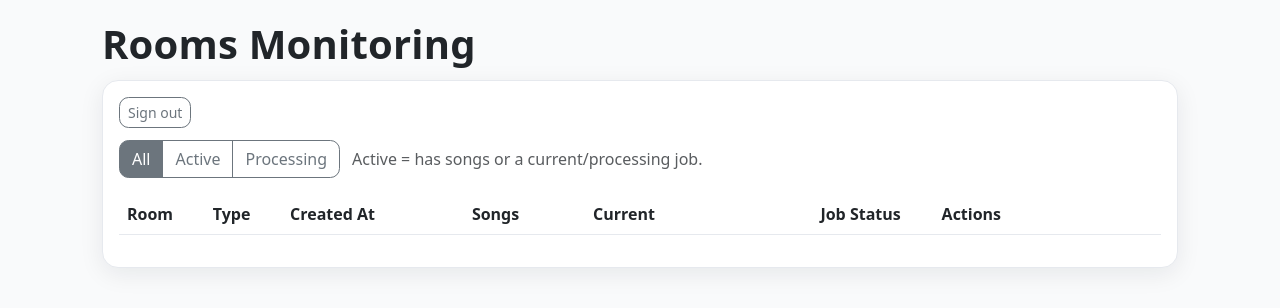
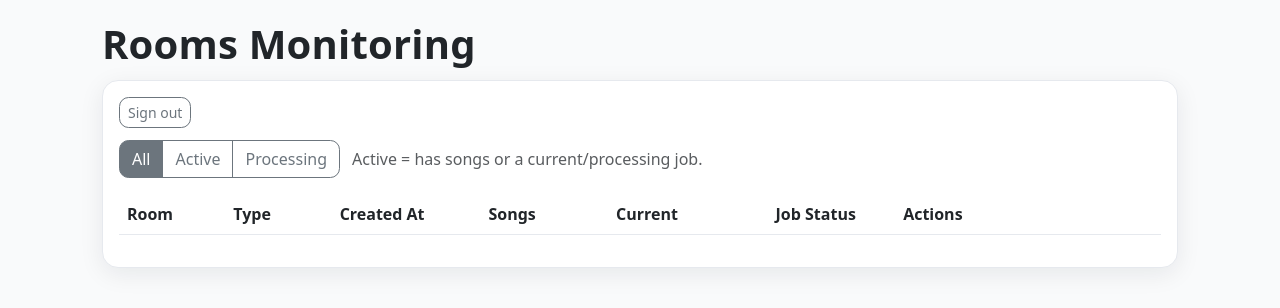
Before and after one commit to shaharpickman555/LyricsProj, a Flask app: page /monitoring in a window 1280 px wide. Shown: the top 308 px of the page. Run offline with Flask 3, Linux system fonts and the light colour scheme; the visitor is signed in with stand-in values (Sample User, id 1); lists and menus that the app fills with data are empty; parts of the project's set-up code (start-up, migrations or seed data) failed here and were passed over; some libraries are stand-ins or nearby versions.

Commit message:
monitor table arrange + typo

```diff
--- a/backend.py
+++ b/backend.py
@@ -583,7 +583,7 @@ def video_with_audio_and_subtitles(videopath, audiopath, outputpath, subtitles_p
     return w, h
 
 def reencode_video(videopath, outputpath):
-    w, h = video_resolution(video_path)
+    w, h = video_resolution(videopath)
     run_process(ffmpeg_path, '-y', '-i', videopath, '-c:v', 'copy', *video_codec_options, outputpath)
     return w, h
 
--- a/templates/monitoring.html
+++ b/templates/monitoring.html
@@ -63,13 +63,13 @@
           <table class="table align-middle">
             <thead>
               <tr>
-                <th style="width:5%">Room</th>
-                <th style="width:5%">Type</th>
-                <th style="width:12%">Created At</th>
-                <th style="width:8%">Songs</th>
+                <th style="width:10%">Room</th>
+                <th style="width:10%">Type</th>
+                <th style="width:14%">Created At</th>
+                <th style="width:12%">Songs</th>
                 <th style="width:15%">Current</th>
-                <th style="width:8%">Job Status</th>
-                <th style="width:15%">Actions</th>
+                <th style="width:12%">Job Status</th>
+                <th style="width:25%">Actions</th>
               </tr>
             </thead>
             <tbody id="roomsBody"></tbody>
```
